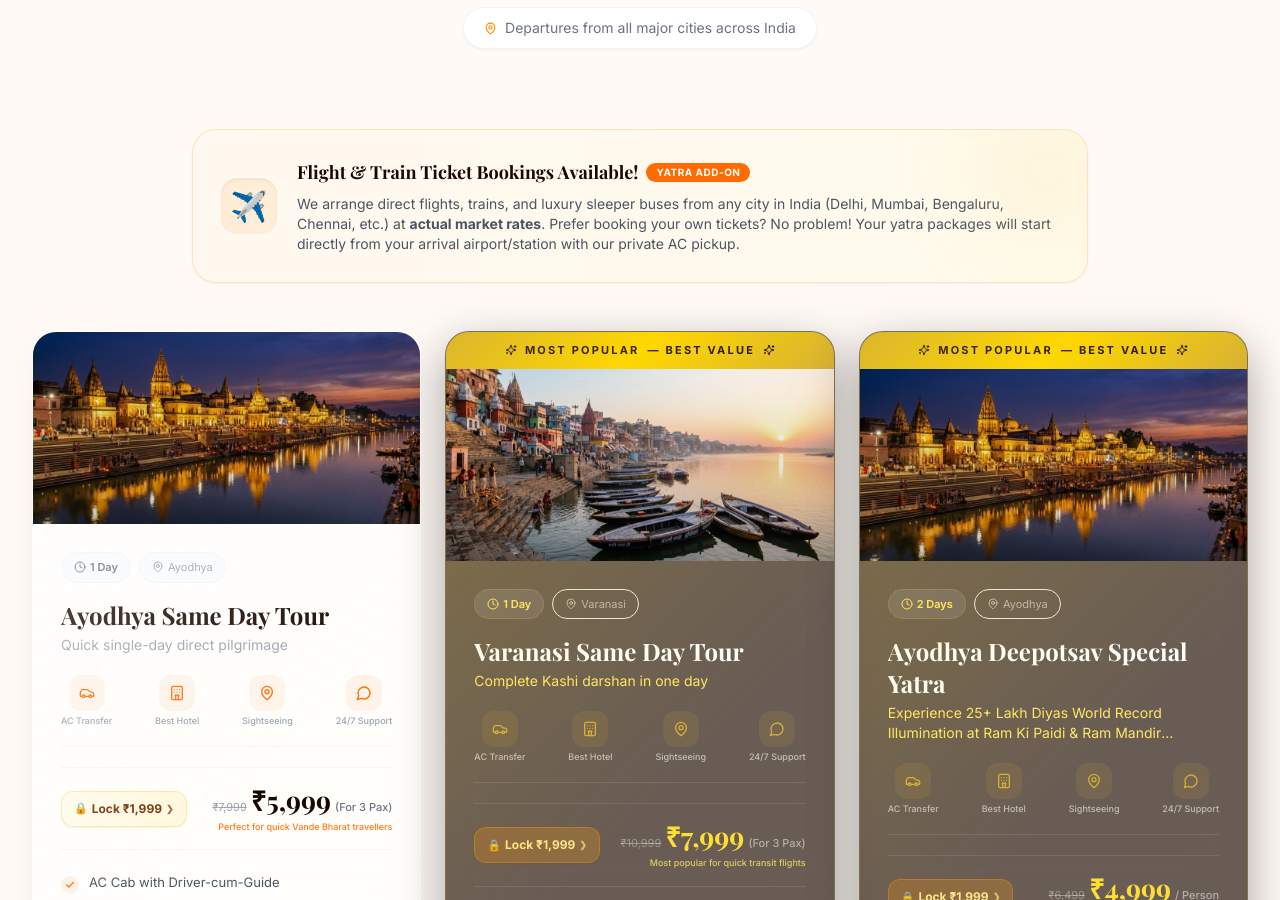
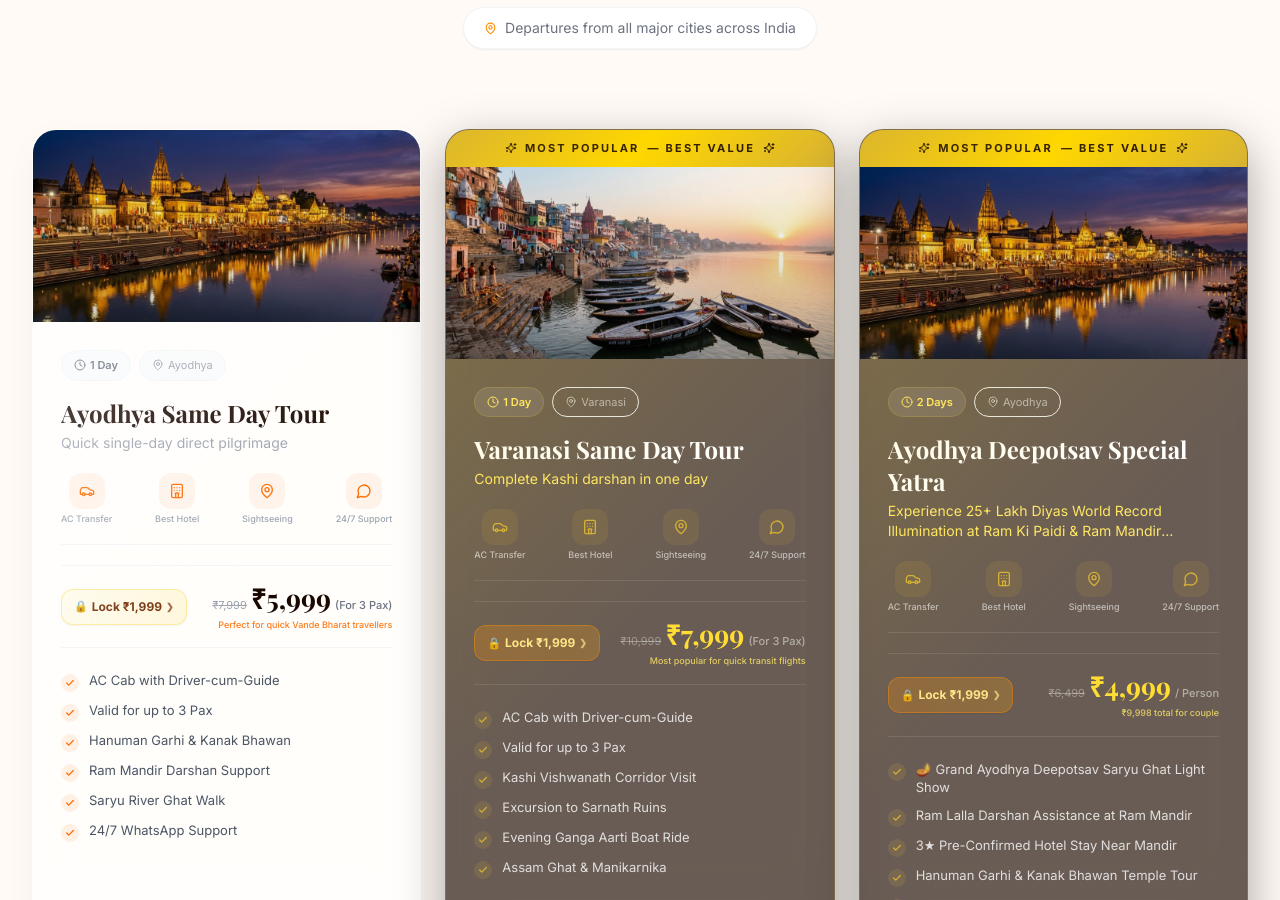
Before and after one commit to digitacurve/ayodhya-landing, a Next.js app: page / in a window 1280 px wide. Shown: the part 1900-2800 px from the top of the page. Built offline with nearby package versions, Linux system fonts and the light colour scheme.

Commit message:
Move Flight & Train Ticket Booking banner directly below Package Cards grid and above Booking Guidelines in Packages.tsx

```diff
--- a/components/Packages.tsx
+++ b/components/Packages.tsx
@@ -301,12 +301,19 @@ export default function Packages() {
           </div>
         </motion.div>
 
-        {/* Prominent Flight/Train Booking Assistance Banner */}
+        {/* Cards grid: 2 cards per row on mobile (grid-cols-2), 3 on desktop (lg:grid-cols-3) */}
+        <div className="grid grid-cols-2 lg:grid-cols-3 gap-2.5 sm:gap-5 lg:gap-6 items-stretch">
+          {packages.map((pkg, i) => (
+            <PackageCard key={pkg.id} pkg={pkg} index={i} tokenAmount={tokenAmount} />
+          ))}
+        </div>
+
+        {/* Prominent Flight/Train Booking Assistance Banner — Positioned right below package cards */}
         <motion.div
           initial={{ opacity: 0, y: 15 }}
           animate={inView ? { opacity: 1, y: 0 } : {}}
           transition={{ duration: 0.6, delay: 0.2 }}
-          className="mb-8 sm:mb-12 bg-gradient-to-r from-saffron-50 to-amber-50 border border-saffron-200/60 rounded-2xl sm:rounded-3xl p-4 sm:p-7 max-w-4xl mx-auto shadow-sm flex flex-col sm:flex-row items-center gap-3 sm:gap-5 text-center sm:text-left relative overflow-hidden"
+          className="mt-10 sm:mt-12 bg-gradient-to-r from-saffron-50 to-amber-50 border border-saffron-200/60 rounded-2xl sm:rounded-3xl p-4 sm:p-7 max-w-4xl mx-auto shadow-sm flex flex-col sm:flex-row items-center gap-3 sm:gap-5 text-center sm:text-left relative overflow-hidden"
         >
           {/* Decorative background circle */}
           <div className="absolute -top-10 -right-10 w-40 h-40 bg-saffron-300/10 rounded-full blur-2xl pointer-events-none" />
@@ -328,13 +335,6 @@ export default function Packages() {
             </p>
           </div>
         </motion.div>
-
-        {/* Cards grid: 2 cards per row on mobile (grid-cols-2), 3 on desktop (lg:grid-cols-3) */}
-        <div className="grid grid-cols-2 lg:grid-cols-3 gap-2.5 sm:gap-5 lg:gap-6 items-stretch">
-          {packages.map((pkg, i) => (
-            <PackageCard key={pkg.id} pkg={pkg} index={i} tokenAmount={tokenAmount} />
-          ))}
-        </div>
 
         {/* General Exclusions and Guidelines Disclaimer Block */}
         <motion.div
```
